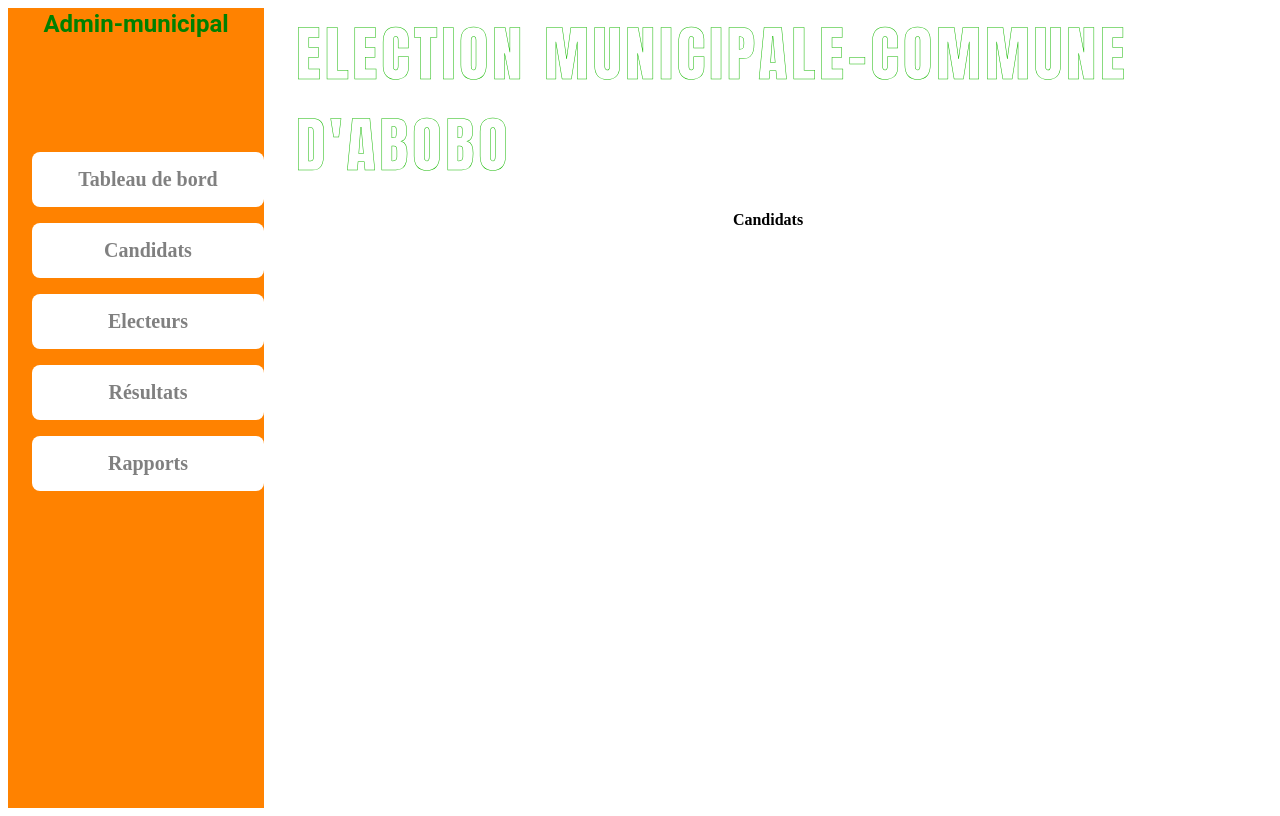
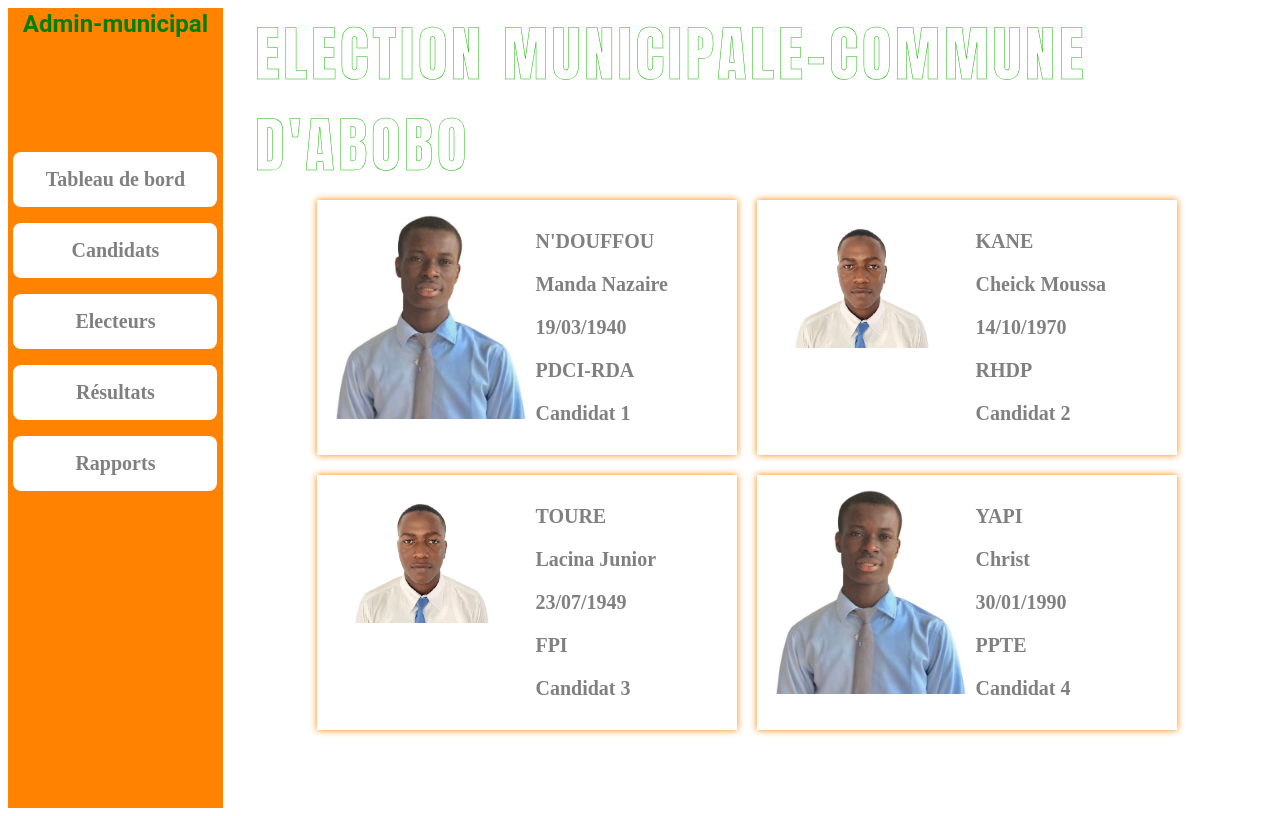
Before and after one commit to Nazaire02/pi-web-app, a React (Vite) app: page /candidats in a window 1280 px wide. Built offline with nearby package versions, Linux system fonts and the light colour scheme.

Commit message:
Candidats (#2)
* add cartType1 and begin conseilCard

* tableau de bord

* start electeurs

```diff
--- a/src/App.css
+++ b/src/App.css
@@ -11,13 +11,30 @@
 
 .conseilCardContainer{
   width: 500px;
-  height: 300px;
+  height: auto;
   background-color: white;
   box-shadow: 0px 0px 7px #FF8200;
   padding: 10px;
   margin: 10px;
   display: flex;
   flex-direction: column;
+}
+
+
+.candidatCardContainer{
+  width: 400px;
+  height: auto;
+  background-color: white;
+  box-shadow: 0px 0px 7px #FF8200;
+  padding: 10px;
+  margin: 10px;
+  display: flex;
+  flex-direction: row;
+}
+
+.image{
+  width: 200px;
+  height: auto;
 }
 
 .stroke {
--- a/src/components/candidatCard.tsx
+++ b/src/components/candidatCard.tsx
@@ -1,12 +1,16 @@
 export default function CandidatCard(props: any) {
     return (
-        <div className="conseilCardContainer">
-            <h4 style={{ color: 'grey', fontWeight: 'bold', fontSize: 25, flexWrap:'wrap', textAlign:'center', marginBottom:3 }}>{props.title}</h4>
-            <ul>
-            {props.items.map((element: any, index: number) => (
-                    <li key={index} style={{ color: 'grey', fontSize: 25 }}>{element}</li>
-                ))}
-            </ul>
+        <div className="candidatCardContainer">
+            <div >
+                <img src={props.candidat.picture} className='image'/>
+            </div>
+            <div style={{marginLeft:8}}>
+                <p style={{fontSize:20, color:'grey', fontWeight:'bold'}}>{props.candidat.nom}</p>
+                <p style={{fontSize:20, color:'grey', fontWeight:'bold'}}>{props.candidat.prenoms}</p>
+                <p style={{fontSize:20, color:'grey', fontWeight:'bold'}}>{props.candidat.anniversaire}</p>
+                <p style={{fontSize:20, color:'grey', fontWeight:'bold'}}>{props.candidat.parti}</p>
+                <p style={{fontSize:20, color:'grey', fontWeight:'bold'}}>{props.candidat.numCandidat}</p>
+            </div>
         </div>
-)
+    )
 }
--- a/src/views/Candidats.tsx
+++ b/src/views/Candidats.tsx
@@ -1,7 +1,49 @@
-export default function Candidats(){
-    return(
-        <div>
-        <h4>Candidats</h4>
+import CandidatCard from "../components/candidatCard";
+import candidat1 from "../assets/candidats/candidat1.png";
+import candidat2 from "../assets/candidats/candidat2.png";
+
+export default function Candidats() {
+    const allCandidats = [
+        {
+            nom:"N'DOUFFOU",
+            prenoms:"Manda Nazaire",
+            anniversaire:"19/03/1940",
+            parti:"PDCI-RDA",
+            numCandidat:"Candidat 1",
+            picture:candidat1
+        },
+        {
+            nom:"KANE",
+            prenoms:"Cheick Moussa",
+            anniversaire:"14/10/1970",
+            parti:"RHDP",
+            numCandidat:"Candidat 2",
+            picture:candidat2
+        },
+        {
+            nom:"TOURE",
+            prenoms:"Lacina Junior",
+            anniversaire:"23/07/1949",
+            parti:"FPI",
+            numCandidat:"Candidat 3",
+            picture:candidat2
+        },
+        {
+            nom:"YAPI",
+            prenoms:"Christ",
+            anniversaire:"30/01/1990",
+            parti:"PPTE",
+            numCandidat:"Candidat 4",
+            picture:candidat1
+        },
+    ];
+    return (
+        <div style={{ display: 'flex', flexDirection: 'row', flexWrap: 'wrap', justifyContent: 'center' }}>
+            {
+                allCandidats.map((candidat: any, index:number)=>(
+                    <CandidatCard key={index} candidat={candidat}/>
+                ))
+            }
         </div>
     )
 }
--- a/src/views/Home.tsx
+++ b/src/views/Home.tsx
@@ -1,6 +1,6 @@
 import { Box, ThemeProvider, createTheme } from '@mui/material';
 import Typography from '@mui/material/Typography';
-import { useState } from "react";
+import { useEffect, useState } from "react";
 import { Link, Outlet } from 'react-router-dom';
 
 export default function Home() {
@@ -12,6 +12,7 @@ export default function Home() {
     }
   });
   const [screenHeight, setScreenHeight] = useState(window.innerHeight);
+
 
   return (
     <ThemeProvider
@@ -25,28 +26,32 @@ export default function Home() {
       >
         <Box
           sx={{
-            width: 280,
-            height: screenHeight,
+            minWidth: '17%',
+            minHeight:screenHeight,
+            height: 'auto',
             bgcolor: 'primary.main',
             textAlign: 'center',
+            display:'flex',
+            flexDirection:'column',
+            alignItems:'center'
           }}
         >
           <Typography variant="h5" sx={{ fontWeight: 'bold', color: "green", mb:14 }}>
             Admin-municipal
           </Typography>
-          <Box component="section" sx={{ p: 2, border: '0px solid grey', width: 200, bgcolor: "white", borderRadius: 2, marginLeft:3, mb:2 }}>
+          <Box component="section" sx={{ p: 2, border: '0px solid grey', width: '80%', bgcolor: "white", borderRadius: 2, mb:2 }}>
             <Link to="/board_table" style={{ textDecoration: 'none', color: 'grey', fontWeight: 'bold', fontSize: 20 }}>Tableau de bord</Link>
           </Box>
-          <Box component="section" sx={{ p: 2, border: '0px solid grey', width: 200, bgcolor: "white", borderRadius: 2, marginLeft:3, mb:2 }}>
+          <Box component="section" sx={{ p: 2, border: '0px solid grey', width: '80%', bgcolor: "white", borderRadius: 2, mb:2 }}>
             <Link to="candidats" style={{ textDecoration: 'none', color: 'grey', fontWeight: 'bold', fontSize: 20 }}>Candidats</Link>
           </Box>
-          <Box component="section" sx={{ p: 2, border: '0px solid grey', width: 200, bgcolor: "white", borderRadius: 2, marginLeft:3, mb:2 }}>
+          <Box component="section" sx={{ p: 2, border: '0px solid grey', width: '80%', bgcolor: "white", borderRadius: 2, mb:2 }}>
             <Link to="electeurs" style={{ textDecoration: 'none', color: 'grey', fontWeight: 'bold', fontSize: 20 }}>Electeurs</Link>
           </Box>
-          <Box component="section" sx={{ p: 2, border: '0px solid grey', width: 200, bgcolor: "white", borderRadius: 2, marginLeft:3, mb:2 }}>
+          <Box component="section" sx={{ p: 2, border: '0px solid grey', width: '80%', bgcolor: "white", borderRadius: 2, mb:2 }}>
             <Link to="resultats" style={{ textDecoration: 'none', color: 'grey', fontWeight: 'bold', fontSize: 20 }}>Résultats</Link>
           </Box>
-          <Box component="section" sx={{ p: 2, border: '0px solid grey', width: 200, bgcolor: "white", borderRadius: 2, marginLeft:3, mb:2 }}>
+          <Box component="section" sx={{ p: 2, border: '0px solid grey', width: '80%', bgcolor: "white", borderRadius: 2, mb:2 }}>
             <Link to="rapports" style={{ textDecoration: 'none', color: 'grey', fontWeight: 'bold', fontSize: 20 }}>Rapports</Link>
           </Box>
         </Box>
```
Also changed, not shown: src/assets/candidats/candidat1.png (added), src/assets/candidats/candidat2.png (added).
